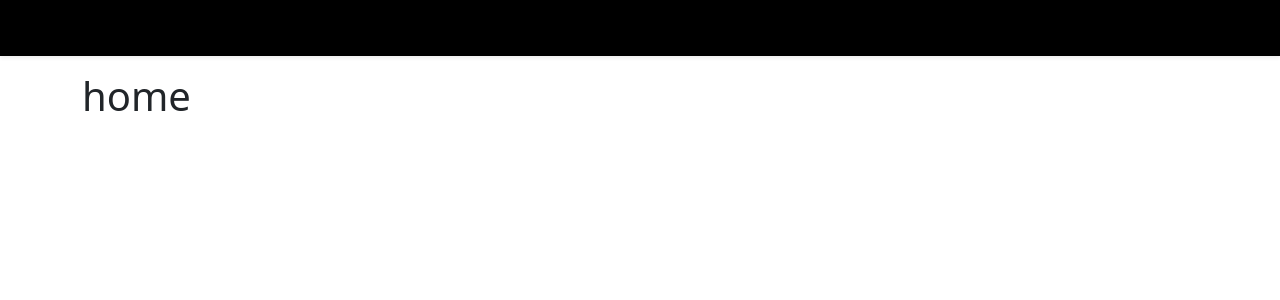
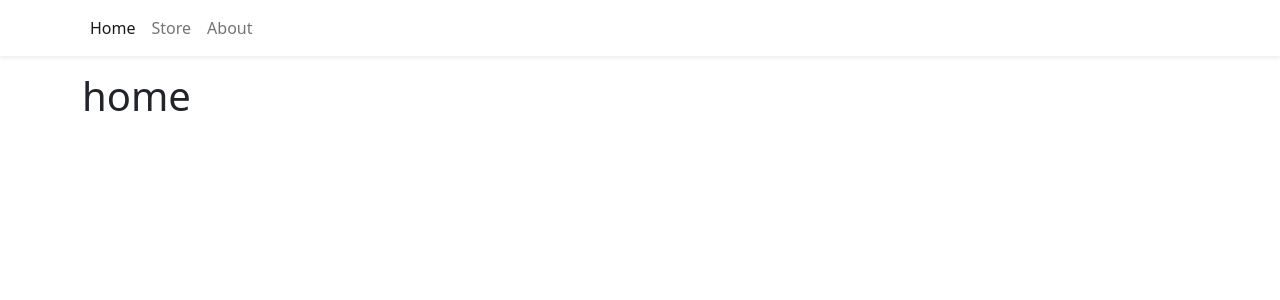
Before and after one commit to UzielCarranza/shopping_cart, a React (Create React App) app: page / in a window 1280 px wide. Shown: the top 300 px of the page. Built offline with nearby package versions, Linux system fonts and the light colour scheme.

Commit message:
Adds different a light background color

```diff
--- a/src/components/Navbar.tsx
+++ b/src/components/Navbar.tsx
@@ -1,9 +1,9 @@
 import {Container, Nav, Navbar as NavbarBs} from "react-bootstrap";
 import {NavLink} from "react-router-dom";
 
-export function Navbar() {
+export const Navbar = () => {
     return (
-        <NavbarBs className="bg-black shadow-sm mb-3">
+        <NavbarBs className="bg-blue shadow-sm mb-3">
             <Container>
                 <Nav className="me-auto">
                     <Nav.Link to="/" as={NavLink}>Home</Nav.Link>
```
